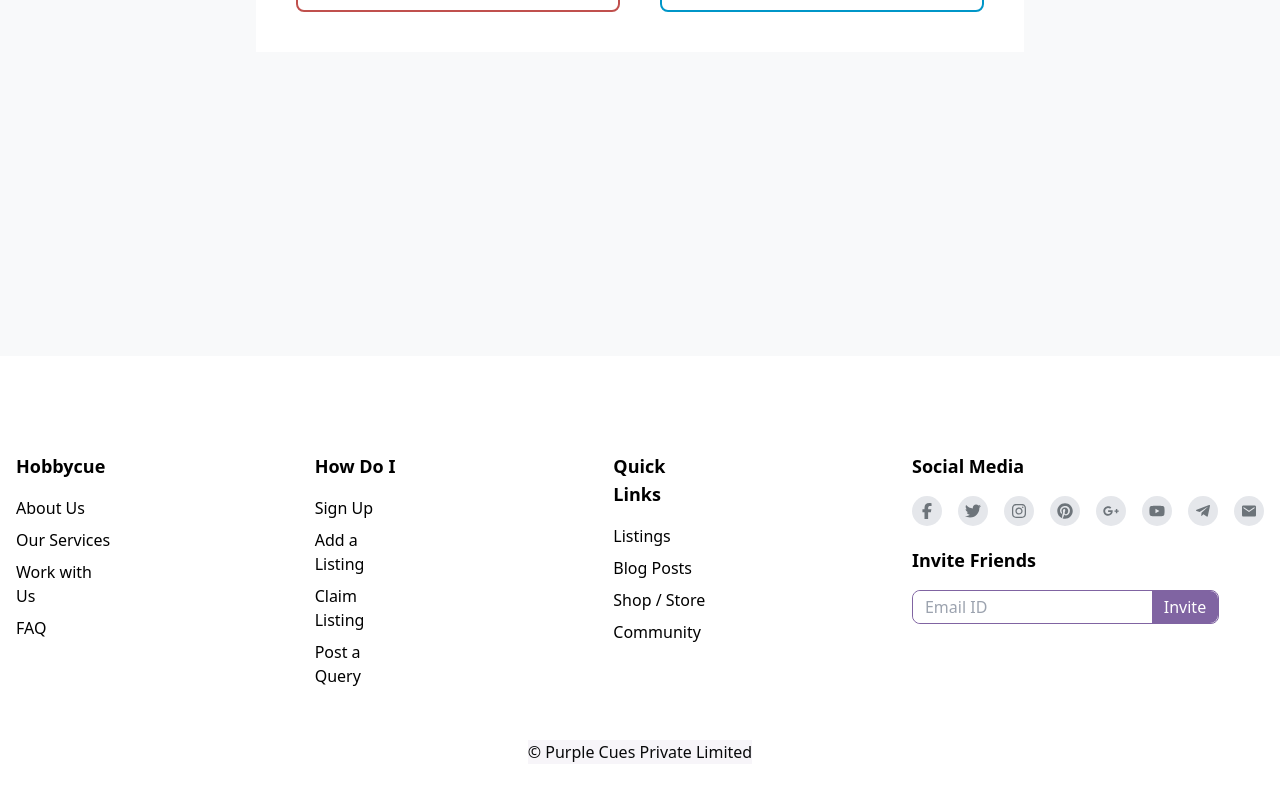
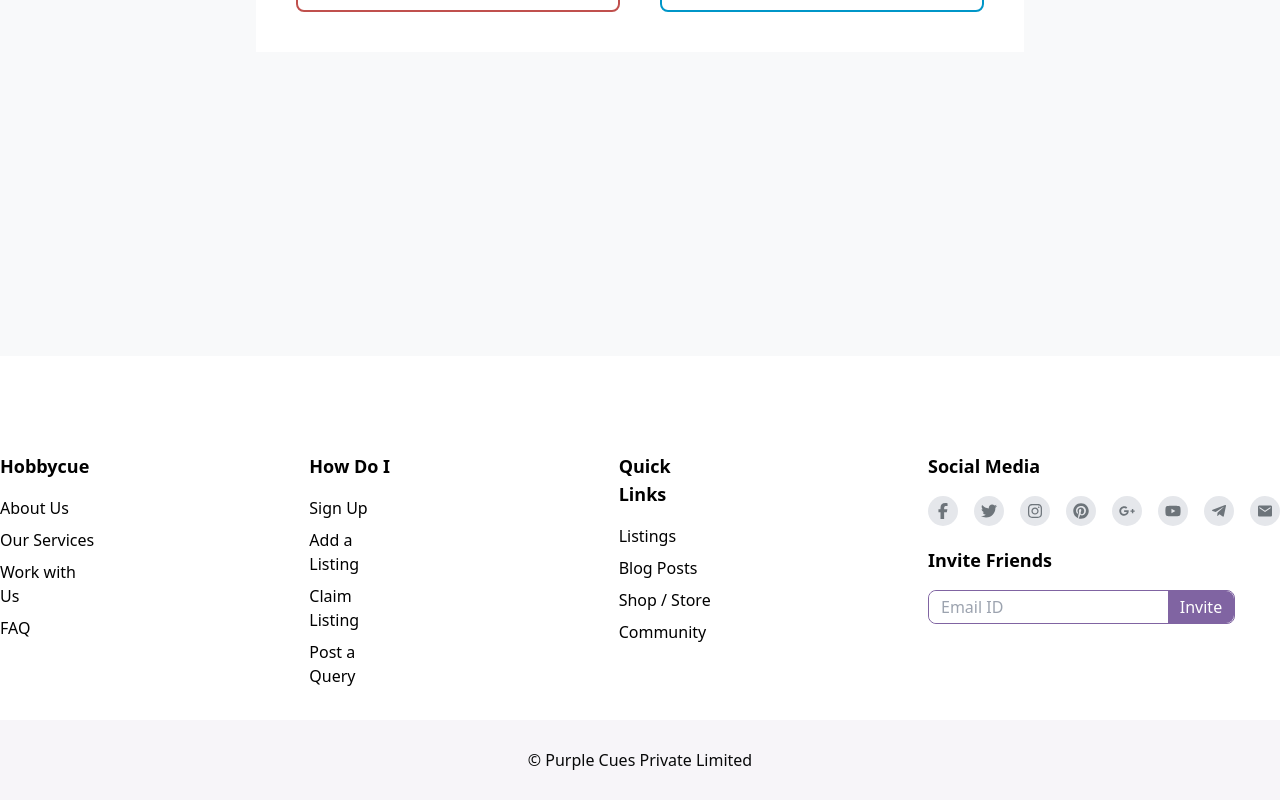
Before and after one commit to ayush-cp/hobbycue, a React (Vite) app: page /addNew in a window 1280 px wide. Shown: the part 604-1404 px from the top of the page. Built offline with nearby package versions, Linux system fonts and the light colour scheme.

Commit message:
Some more changes

```diff
--- a/src/Components/footer.jsx
+++ b/src/Components/footer.jsx
@@ -15,7 +15,7 @@
   const [email, setEmail] = useState("");
 
   return (
-    <footer className="bg-white mt-8 w-full px-4 py-8">
+    <footer className="bg-white mt-8 w-full md:px-0 px-4 py-8 pb-0">
       <div className="md:max-w-7xl md:mx-auto ">
         <div className="w-full flex md:flex-row justify-between py-8 flex-col">
           <div className="w-full sm:w-24">
@@ -197,8 +197,8 @@
           </div>
         </div>
       </div>
-      <div className="mt-5 flex justify-center items-center">
-        <div className="bg-[#F7F5F9] font-[500] text-md text-center text-[#08090A]">
+      <div className=" flex justify-center items-center">
+        <div className="bg-[#F7F5F9] flex justify-center items-center w-full md:h-20 h-10 font-[500] text-md text-center text-[#08090A]">
           © Purple Cues Private Limited
         </div>
       </div>
```
